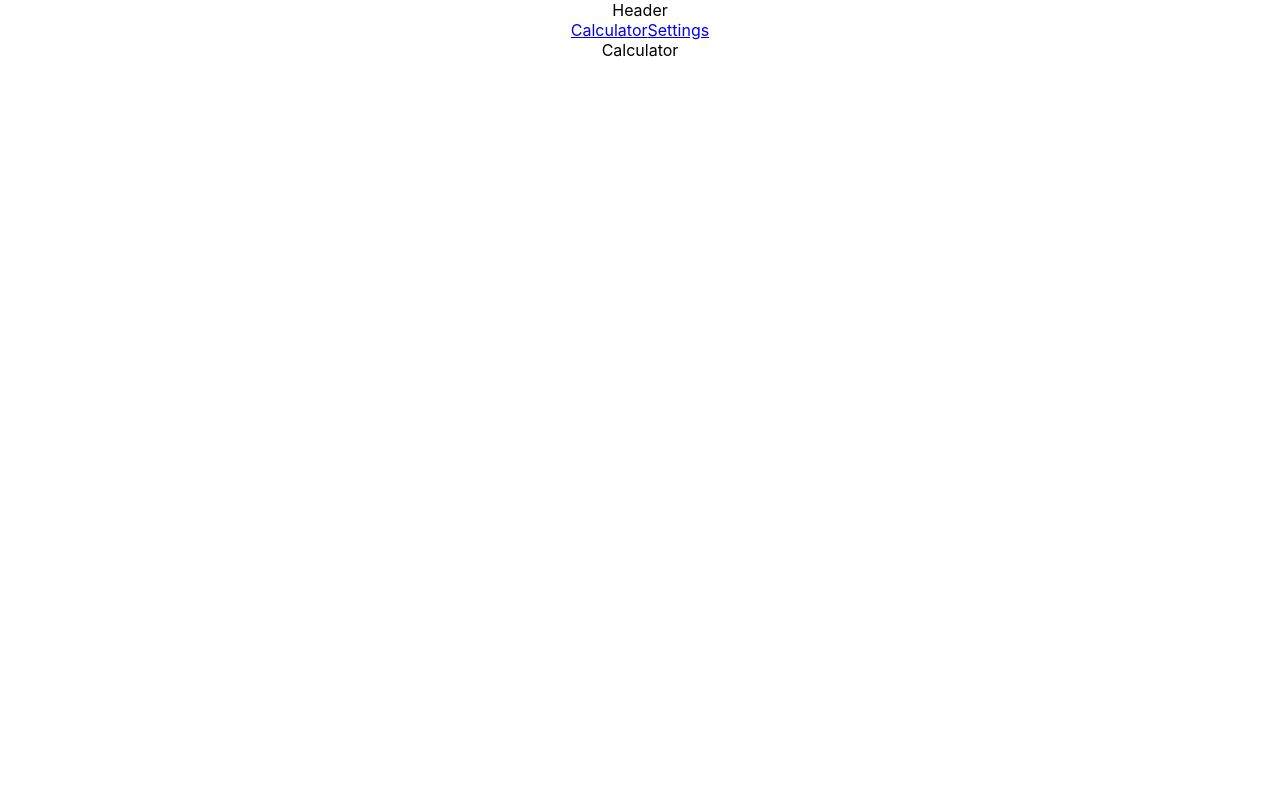
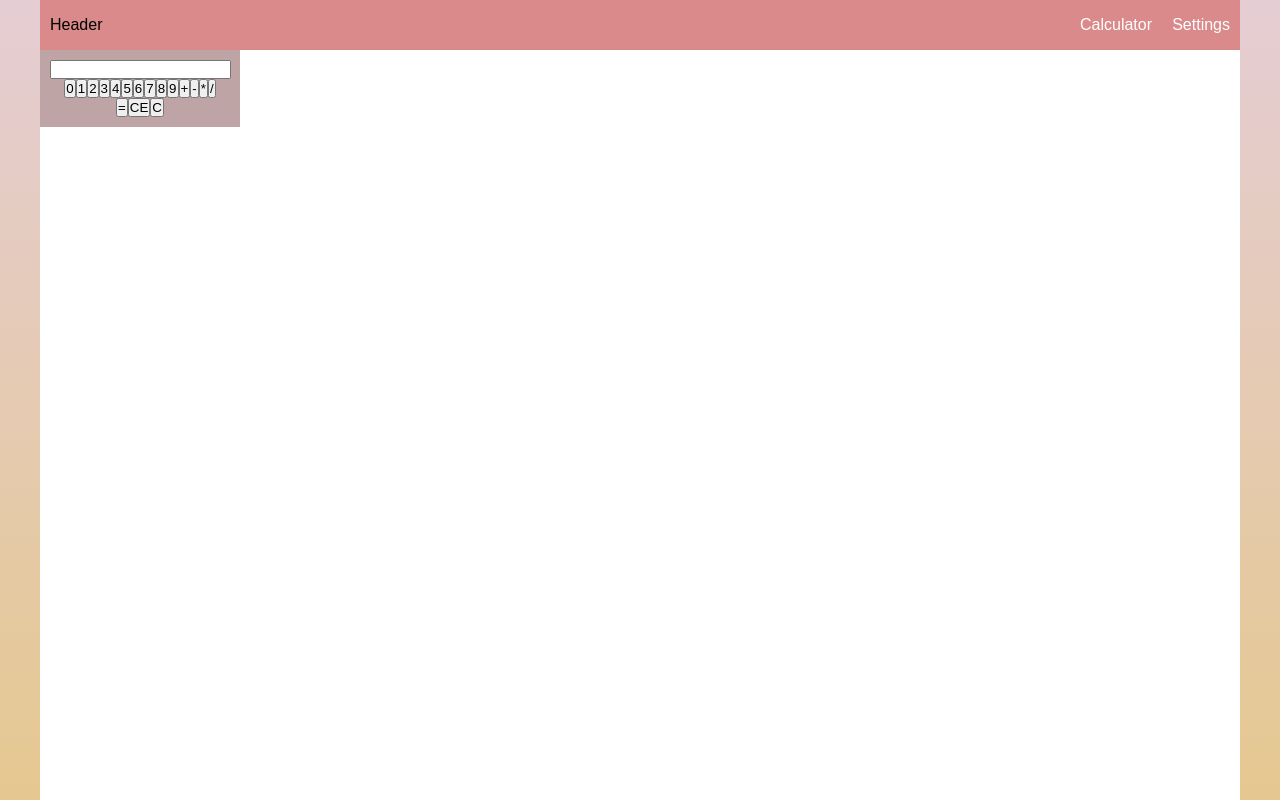
Before and after one commit to OlegWeremyew/calculator, a React (Create React App) app: page / in a window 1280 px wide. Built offline with nearby package versions, Linux system fonts and the light colour scheme.

Commit message:
styled and calculator

```diff
--- a/package.json
+++ b/package.json
@@ -18,6 +18,7 @@
     "react-router-dom": "^6.3.0",
     "react-scripts": "5.0.1",
     "redux": "^4.2.0",
+    "styled-components": "^5.3.5",
     "typescript": "^4.6.4",
     "web-vitals": "^2.1.4"
   },
@@ -46,6 +47,7 @@
     ]
   },
   "devDependencies": {
+    "@types/styled-components": "^5.1.25",
     "@typescript-eslint/eslint-plugin": "^5.23.0",
     "@typescript-eslint/parser": "^5.23.0",
     "eslint": "^8.15.0",
--- a/src/App/App.css
+++ /dev/null
@@ -1,38 +0,0 @@
-.App {
-  text-align: center;
-}
-
-.App-logo {
-  height: 40vmin;
-  pointer-events: none;
-}
-
-@media (prefers-reduced-motion: no-preference) {
-  .App-logo {
-    animation: App-logo-spin infinite 20s linear;
-  }
-}
-
-.App-header {
-  background-color: #282c34;
-  min-height: 100vh;
-  display: flex;
-  flex-direction: column;
-  align-items: center;
-  justify-content: center;
-  font-size: calc(10px + 2vmin);
-  color: white;
-}
-
-.App-link {
-  color: #61dafb;
-}
-
-@keyframes App-logo-spin {
-  from {
-    transform: rotate(0deg);
-  }
-  to {
-    transform: rotate(360deg);
-  }
-}
--- a/src/App/App.tsx
+++ b/src/App/App.tsx
@@ -1,16 +1,24 @@
 import React from 'react';
 
-import './App.css';
+import styled from 'styled-components';
+
 import Header from '../components/Header/Header';
 import MainContent from '../components/MainContent/HomePage';
 import { ReturnComponentType } from '../types/ReturnComponentType';
 
+const AppWrapper = styled.div`
+  width: 1200px;
+  min-height: 100vh;
+  background: ${(props: any) => props.theme.backgrounds.primary};
+  color: ${(props: any) => props.theme.colors.primary};
+`;
+
 const App = (): ReturnComponentType => (
   <React.Suspense fallback={<span>df</span>}>
-    <div className="App">
+    <AppWrapper>
       <Header />
       <MainContent />
-    </div>
+    </AppWrapper>
   </React.Suspense>
 );
 
--- a/src/components/Header/Header.tsx
+++ b/src/components/Header/Header.tsx
@@ -1,14 +1,25 @@
 import React from 'react';
+
+import styled from 'styled-components';
 
 import { ReturnComponentType } from '../../types/ReturnComponentType';
 
 import Navbar from './Navbar/Navbar';
 
+const StyledHeader = styled.header`
+  height: 50px;
+  display: flex;
+  padding: 10px;
+  justify-content: space-between;
+  align-items: center;
+  background-color: #da8a8a;
+`;
+
 const Header = (): ReturnComponentType => (
-  <header>
+  <StyledHeader>
     Header
     <Navbar />
-  </header>
+  </StyledHeader>
 );
 
 export default Header;
--- a/src/components/Header/Navbar/Navbar.tsx
+++ b/src/components/Header/Navbar/Navbar.tsx
@@ -1,15 +1,23 @@
 import React from 'react';
 
 import { NavLink } from 'react-router-dom';
+import styled from 'styled-components';
 
 import { PATH } from '../../../constants';
 import { ReturnComponentType } from '../../../types/ReturnComponentType';
 
+const StyledNavbar = styled.nav`
+  display: flex;
+  justify-content: space-between;
+  align-items: center;
+  width: 150px;
+`;
+
 const Navbar = (): ReturnComponentType => (
-  <nav>
+  <StyledNavbar>
     <NavLink to={PATH.HOME_PAGE_ROUTE}>Calculator</NavLink>
     <NavLink to={PATH.SETTINGS_PAGE_ROUTE}>Settings</NavLink>
-  </nav>
+  </StyledNavbar>
 );
 
 export default Navbar;
--- /dev/null
+++ b/src/globalStyles.ts
@@ -0,0 +1,46 @@
+import { createGlobalStyle } from 'styled-components';
+
+import { theme } from './theme';
+
+export const GlobalStyles = createGlobalStyle`
+  * {
+    margin: 0;
+    padding: 0;
+    box-sizing: border-box;
+
+    font-family: ${theme.fonts.primary};
+  }
+
+  html, body {
+    width: 100%;
+    height: 100%;
+  }
+
+  a {
+    text-decoration: none;
+    color: white;
+    &:hover {
+      text-decoration: underline;
+      color: darkred;
+    }
+  }
+
+  body {
+    & > #root {
+      width: 100%;
+      height: 100%;
+    }
+  }
+
+  body {
+    background-size: cover;
+    background-position: center;
+    background-repeat: no-repeat;
+  }
+
+  #root {
+    display: flex;
+    justify-content: center;
+    background: linear-gradient(to bottom, rgba(224, 196, 204, 0.85), #e5c890);
+  }
+`;
--- a/src/index.css
+++ /dev/null
@@ -1,13 +0,0 @@
-body {
-  margin: 0;
-  font-family: -apple-system, BlinkMacSystemFont, 'Segoe UI', 'Roboto', 'Oxygen',
-    'Ubuntu', 'Cantarell', 'Fira Sans', 'Droid Sans', 'Helvetica Neue',
-    sans-serif;
-  -webkit-font-smoothing: antialiased;
-  -moz-osx-font-smoothing: grayscale;
-}
-
-code {
-  font-family: source-code-pro, Menlo, Monaco, Consolas, 'Courier New',
-    monospace;
-}
--- a/src/index.tsx
+++ b/src/index.tsx
@@ -3,19 +3,24 @@ import React from 'react';
 // eslint-disable-next-line import/order
 import ReactDOM from 'react-dom/client';
 
-import './index.css';
 import { Provider } from 'react-redux';
 import { BrowserRouter } from 'react-router-dom';
+import { ThemeProvider } from 'styled-components';
 
 import App from './App/App';
+import { GlobalStyles } from './globalStyles';
 import { store } from './store';
+import { theme } from './theme';
 
 const root = ReactDOM.createRoot(document.getElementById('root') as HTMLElement);
 
 root.render(
   <Provider store={store}>
-    <BrowserRouter>
-      <App />
-    </BrowserRouter>
+    <ThemeProvider theme={theme}>
+      <BrowserRouter>
+        <App />
+        <GlobalStyles />
+      </BrowserRouter>
+    </ThemeProvider>
   </Provider>,
 );
--- /dev/null
+++ b/src/pages/Calculator/Calculator.css
@@ -0,0 +1,12 @@
+.output {
+    margin-bottom: 1rem;
+}
+
+input {
+    text-align: right;
+}
+
+button {
+    margin: 2px;
+    width: 2rem;
+}
--- a/src/pages/Calculator/Calculator.tsx
+++ b/src/pages/Calculator/Calculator.tsx
@@ -1,7 +1,183 @@
-import React from 'react';
+import React, { useState } from 'react';
 
+import { useSelector } from 'react-redux';
+import styled from 'styled-components';
+
+import { ButtonsType } from '../../reducers/calculatorReducer/calculatorReducer';
+import { AppRootStateType } from '../../store';
 import { ReturnComponentType } from '../../types/ReturnComponentType';
 
-const Calculator = (): ReturnComponentType => <div>Calculator</div>;
+const StyledCalculator = styled.div`
+  display: flex;
+  flex-wrap: wrap;
+  align-items: center;
+  justify-content: center;
+  width: 200px;
+  padding: 10px;
+  background-color: #bea4a4;
+`;
+
+const Calculator = (): ReturnComponentType => {
+  /* const current = useSelector<AppRootStateType, string>(
+    state => state.calculator.currentValue,
+  ); */
+
+  const [currentValue, setCurrentValue] = useState<string>('');
+
+  const buttons = useSelector<AppRootStateType, ButtonsType[]>(
+    state => state.calculator.buttons,
+  );
+
+  const operations = useSelector<AppRootStateType, ButtonsType[]>(
+    state => state.calculator.operations,
+  );
+
+  const refOutput: any = React.createRef();
+
+  const tapeNumber = (value: string): void => {
+    const current = value;
+    const output = refOutput.current;
+    setCurrentValue(current);
+    if (output.value === '0') {
+      output.value = '';
+    }
+    output.value += current;
+  };
+
+  const createOperation = (value: string): void => {
+    const output = refOutput.current;
+    if (value === 'CE') {
+      // eslint-disable-next-line @typescript-eslint/no-magic-numbers
+      if (output.value.length === 1) output.value = '0';
+      else {
+        // eslint-disable-next-line @typescript-eslint/no-magic-numbers
+        output.value = output.value.substring(0, output.value.length - 1);
+      }
+    } else if (value === 'C') {
+      output.value = '0';
+    } else if (value === '=') {
+      try {
+        // eslint-disable-next-line no-eval
+        output.value = eval(output.value);
+      } catch {
+        output.value = 'Error';
+        setTimeout(() => {
+          output.value = '0';
+          // eslint-disable-next-line @typescript-eslint/no-magic-numbers
+        }, 1500);
+      }
+    }
+  };
+
+  return (
+    <StyledCalculator>
+      <div className="output">
+        <input ref={refOutput} type="text" defaultValue={currentValue} />
+      </div>
+      <div>
+        {buttons.map(button => (
+          <button
+            type="button"
+            key={button.value}
+            onClick={(e: any) => tapeNumber(e.target.value)}
+            value={button.value}
+          >
+            {button.value}
+          </button>
+        ))}
+      </div>
+      <div>
+        {operations.map(operation => (
+          <button
+            type="button"
+            key={operation.value}
+            onClick={(e: any) => createOperation(e.target.value)}
+            value={operation.value}
+          >
+            {operation.value}
+          </button>
+        ))}
+      </div>
+    </StyledCalculator>
+  );
+};
 
 export default Calculator;
+
+/* const [data, setData] = useState<any>('');
+const calcBtns: any[] = [];
+// eslint-disable-next-line @typescript-eslint/no-magic-numbers
+[9, 8, 7, 6, 5, 4, 3, 2, 1, '.', '%'].forEach(item => {
+    calcBtns.push(
+        <button
+            type="button"
+            onClick={(e: any) => {
+                setData(data + e.target.value);
+            }}
+            value={item}
+            key={item}
+        >
+            {item}
+        </button>,
+    );
+}); */
+
+/*
+<div className="show-input">{data}</div>
+<div className="digits flex">{calcBtns}</div>
+{/!* eslint-disable-next-line @typescript-eslint/no-magic-numbers *!/}
+<button type="button" onClick={() => setData(data.substring(0, data.length - 1))}>
+    EC
+</button>
+<button type="button" onClick={() => setData('')}>
+    C
+</button>
+<div>
+    <button
+        type="button"
+        onClick={(e: any) => setData(data + e.target.value)}
+        value="+"
+    >
+        +
+    </button>
+    <button
+        type="button"
+        onClick={(e: any) => setData(data + e.target.value)}
+        value="-"
+    >
+        -
+    </button>
+    <button
+        type="button"
+        onClick={(e: any) => setData(data + e.target.value)}
+        value="*"
+    >
+        *
+    </button>
+    <button
+        type="button"
+        onClick={(e: any) => setData(data + e.target.value)}
+        value="/"
+    >
+        /
+    </button>
+    <button
+        type="button"
+        onClick={() => {
+            try {
+                setData(
+                    // eslint-disable-next-line @typescript-eslint/no-magic-numbers
+                    String(eval(data)).length > 3 && String(eval(data)).includes('.')
+                        ? // @ts-ignore
+                        String(eval(data)).toFixed(4)
+                        : String(eval(data)),
+                );
+            } catch (e) {
+                console.log(e);
+            }
+        }}
+        value="="
+    >
+        =
+    </button>
+</div> */
--- a/src/reducers/calculatorReducer/calculatorReducer.ts
+++ b/src/reducers/calculatorReducer/calculatorReducer.ts
@@ -1,9 +1,32 @@
 export const CalculatorInitialValue: CalculatorInitialValueType = {
-  currentValue: 0,
+  currentValue: '0',
+  buttons: [
+    { value: '0' },
+    { value: '1' },
+    { value: '2' },
+    { value: '3' },
+    { value: '4' },
+    { value: '5' },
+    { value: '6' },
+    { value: '7' },
+    { value: '8' },
+    { value: '9' },
+    { value: '+' },
+    { value: '-' },
+    { value: '*' },
+    { value: '/' },
+  ],
+  operations: [{ value: '=' }, { value: 'CE' }, { value: 'C' }],
 };
 
 export type CalculatorInitialValueType = {
-  currentValue: number;
+  currentValue: string;
+  buttons: ButtonsType[];
+  operations: ButtonsType[];
+};
+
+export type ButtonsType = {
+  value: string;
 };
 
 export const calculatorReducer = (
--- /dev/null
+++ b/src/theme.ts
@@ -0,0 +1,26 @@
+const black = '#000000';
+const white = '#ffffff';
+const orange = '#e8b564';
+const green = '#6dc775';
+const error = '#c86464';
+
+export const theme = {
+  backgrounds: {
+    primary: white,
+    secondary: black,
+    tertiary: orange,
+  },
+  colors: {
+    primary: black,
+    secondary: white,
+    tertiary: green,
+    error,
+  },
+  fonts: {
+    primary: 'sans-serif',
+  },
+  media: {
+    phone: '(max-width: 425px)',
+    tablet: '(max-width: 768px) and (min-width: 425px)',
+  },
+};
```
Also changed, not shown: 1 other file (tests, documents, lock files or other folders).
